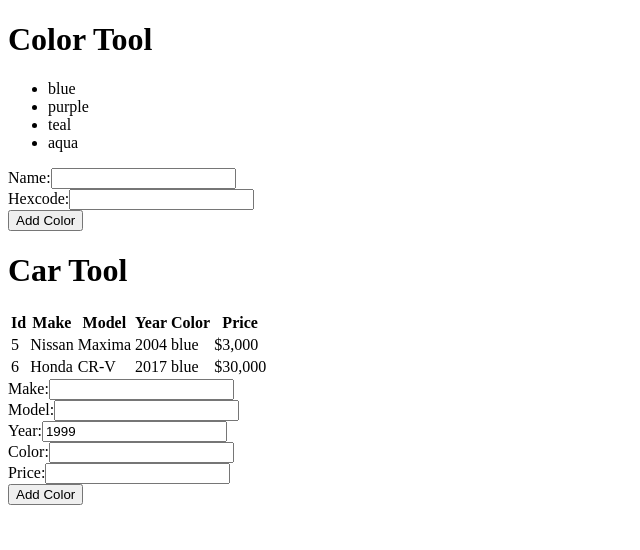
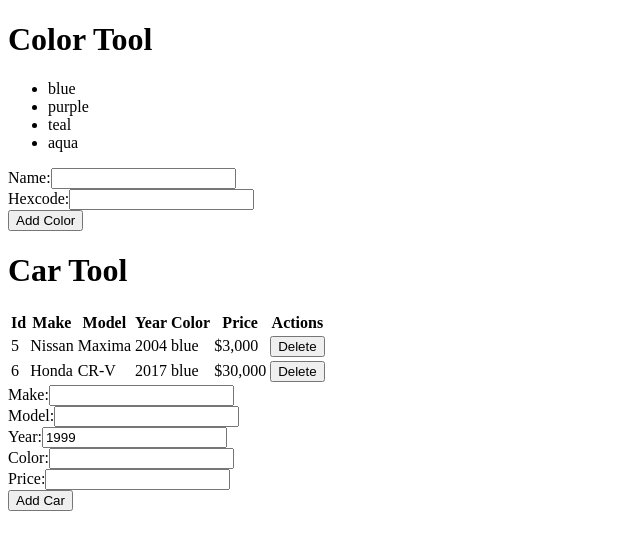
Before and after one commit to kelseyp1993/react-redux-typescript-course, a React (Create React App) app: page / in a window 1280 px wide. Shown: the top 550 px of the page, without its empty margins (0-640 px from the left). Built offline with nearby package versions, Linux system fonts and the light colour scheme.

Commit message:
Exercise 7 finished

```diff
--- a/src/components/CarForm.tsx
+++ b/src/components/CarForm.tsx
@@ -40,7 +40,7 @@
     this.setState({
       make: "",
       model: "",
-      year: 1999,
+      year: 1900,
       color: "",
       price: "",
     })
@@ -52,7 +52,6 @@
     return (
       <form>
         <div>
-          {/* React.createElement('label', { htmlFor: 'name-input' }) */}
           <label htmlFor="name-input">Make:</label>
           <input
             type="text"
@@ -107,5 +106,3 @@
     );
   }
 }
-
-console.dir(CarForm);
--- a/src/components/CarTable.tsx
+++ b/src/components/CarTable.tsx
@@ -5,6 +5,7 @@
 
 export type CarTableProps = {
     cars: Car[];
+    onDeleteCar: (carId: number) => void;
 }
 
 export function CarTable(props: CarTableProps) {
@@ -19,11 +20,12 @@
                         <th>Year</th>
                         <th>Color</th>
                         <th>Price</th>
+                        <th>Actions</th>
                     </tr>
                 </thead>
                 <tbody>
                     {props.cars.map((car) => (
-                        <CarViewRow key={car.id} car={car} />
+                        <CarViewRow key={car.id} car={car} onDeleteCar={props.onDeleteCar}/>
                     ))}
                 </tbody>
             </table>
--- a/src/components/CarTool.tsx
+++ b/src/components/CarTool.tsx
@@ -31,12 +31,18 @@
         })
     }
 
+    deleteCar = (carId: number) => {
+        this.setState({
+            cars: this.state.cars.filter((c) => c.id !== carId),
+        });
+    }
+
     render(){
         return (
             <>
                 <ToolHeader headerText="Car Tool"/>
-                <CarTable cars={this.state.cars}/>
-                <CarForm buttonText="Add Color" onSubmitCar={this.addCar}/>
+                <CarTable cars={this.state.cars} onDeleteCar={this.deleteCar}/>
+                <CarForm buttonText="Add Car" onSubmitCar={this.addCar}/>
             </>
         );
     }
--- a/src/components/CarViewRow.tsx
+++ b/src/components/CarViewRow.tsx
@@ -1,12 +1,17 @@
-import React, { Component } from 'react';
+import React, { ChangeEvent, Component } from 'react';
 
 import { Car } from '../models/cars';
 
 export type CarViewRowProps = {
     car: Car;
-}
+    onDeleteCar: (carId: number) => void;
+  };
 
   export function CarViewRow(props: CarViewRowProps) {
+    const deleteCar = () => {
+      props.onDeleteCar(props.car.id);
+    };
+
     return (
       <tr>
         <td>{props.car.id}</td>
@@ -15,6 +20,11 @@
         <td>{props.car.year}</td>
         <td>{props.car.color}</td>
         <td>{props.car.price}</td>
+        <td>
+          <button type="button" onClick={deleteCar}>
+            Delete
+          </button>
+        </td>
       </tr>
     );
   }
```
Lines whose indentation alone changed are shown as unchanged.
